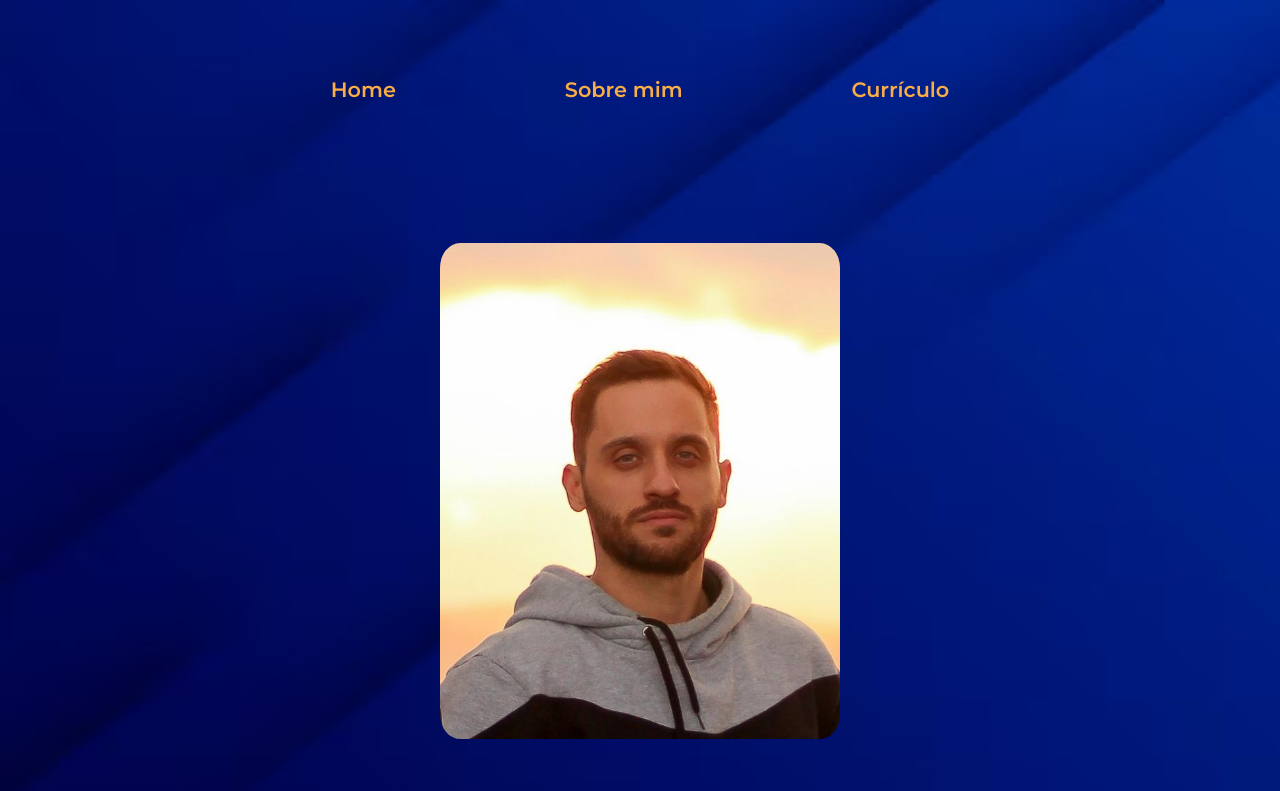
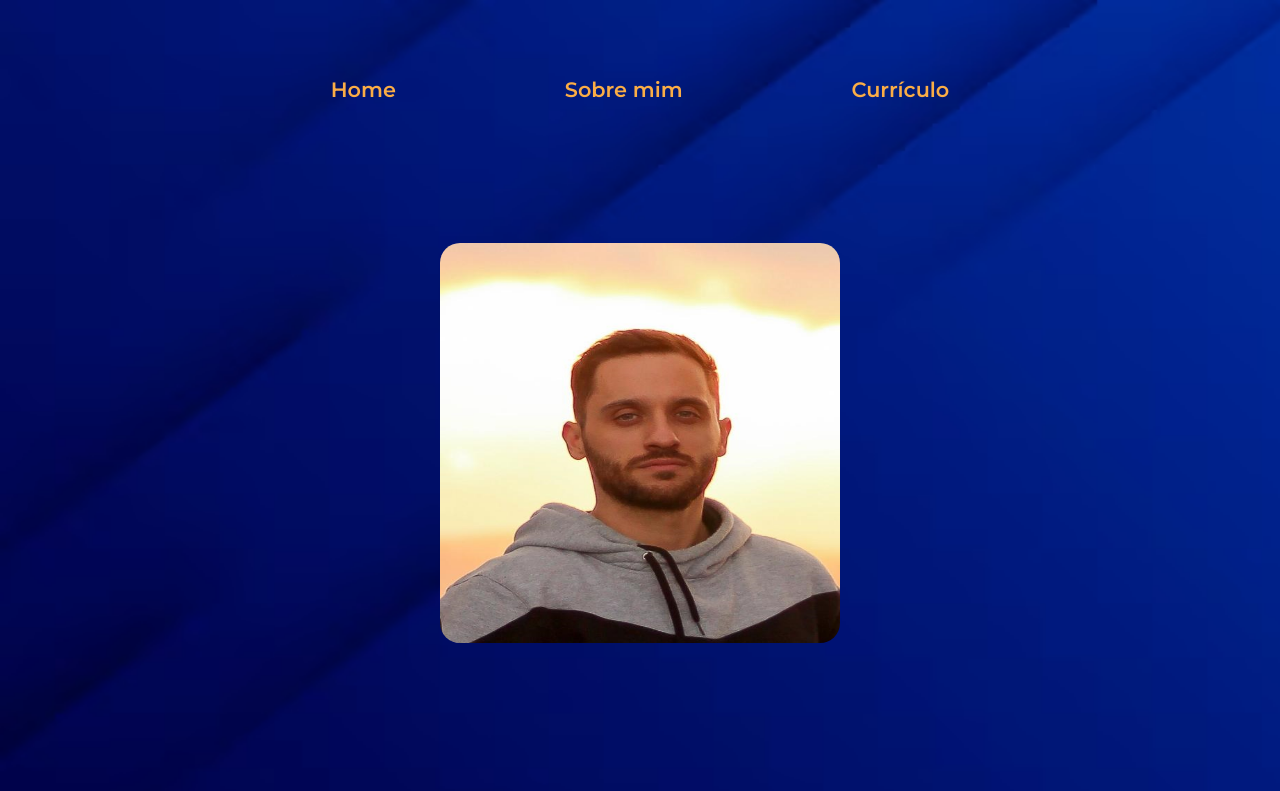
Before and after one commit to Vaamiv/HTML-e-CSS---Ambientes-de-desenvolvimento--estrutura-de-arquivos-e-tags, a plain HTML site: page index.html in a window 1280 px wide. Shown: the top 791 px of the page. Drawn offline with nearby package versions, Linux system fonts and the light colour scheme.

Commit message:
commit responsividade imagem mobile

```diff
--- a/styles/style.css
+++ b/styles/style.css
@@ -299,7 +299,9 @@ b {
 
     .imagem__perfil {
         width: 50%;
+        height: 50%;
         max-width: 400px;
+        max-height: 400px;
     }
 
     .rodape {
```
